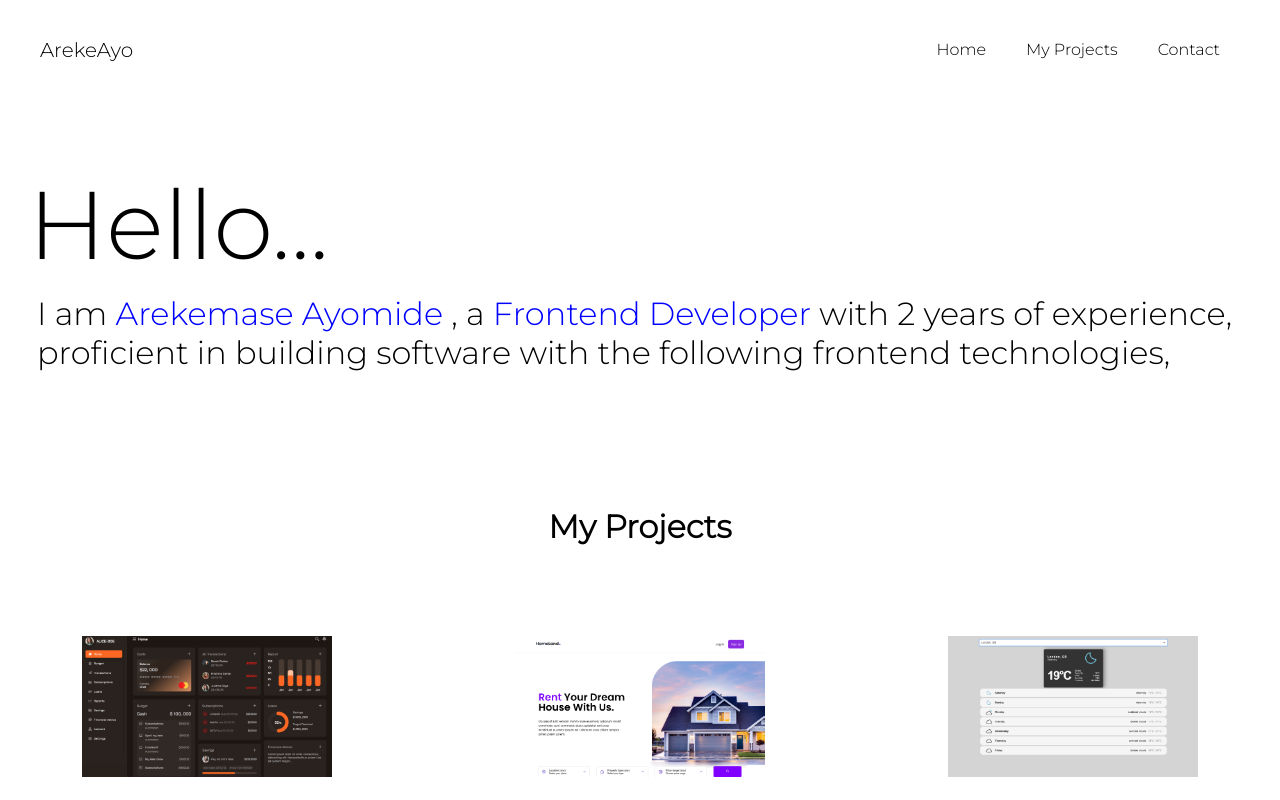
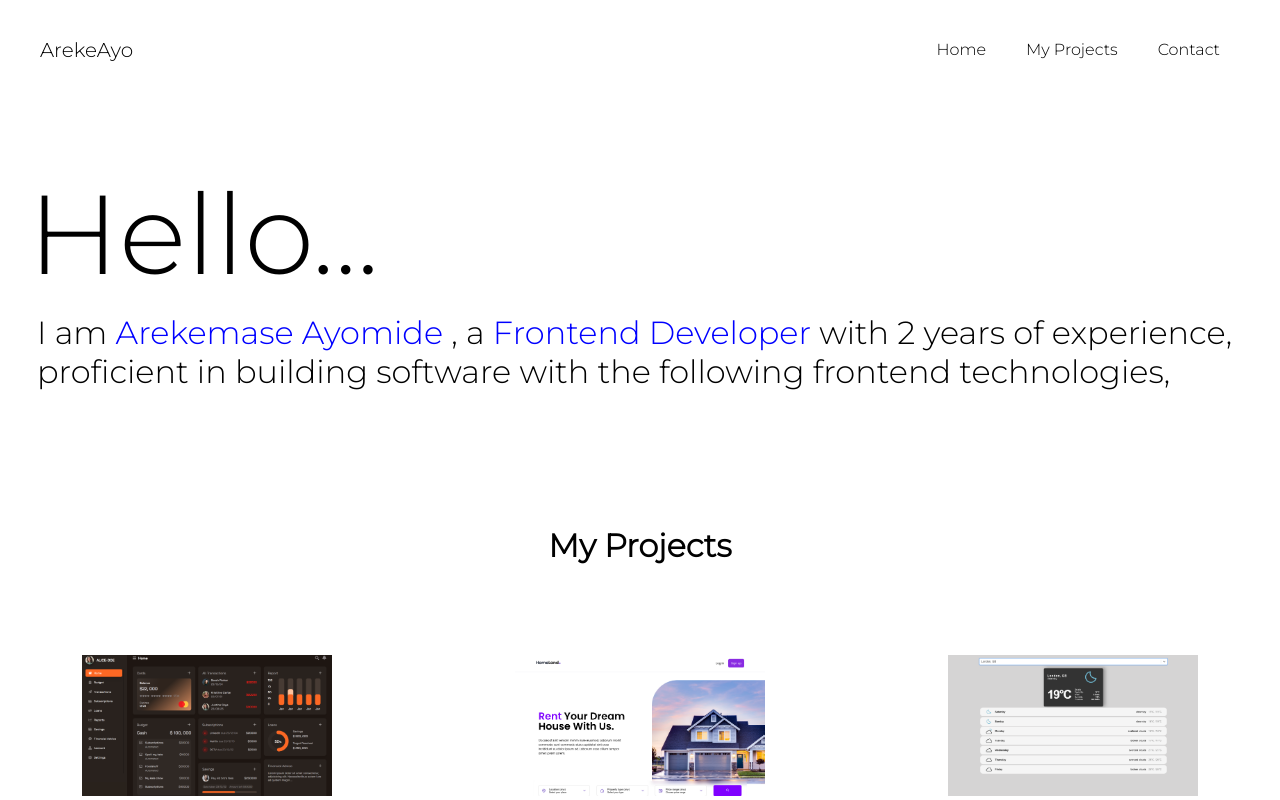
Before and after one commit to Arekemaseayomide/My-Portfolio, a React (Create React App) app: page / in a window 1280 px wide. Shown: the top 800 px of the page. Built offline with nearby package versions, Linux system fonts and the light colour scheme.

Commit message:
Update Home.css

```diff
--- a/src/components/Home/Home.css
+++ b/src/components/Home/Home.css
@@ -9,7 +9,7 @@
 
   .text-1 {
     margin-top: 10px;
-    font-size: 3em;
+    font-size: 3.5em;
     padding: 8px;
   }
 
```
